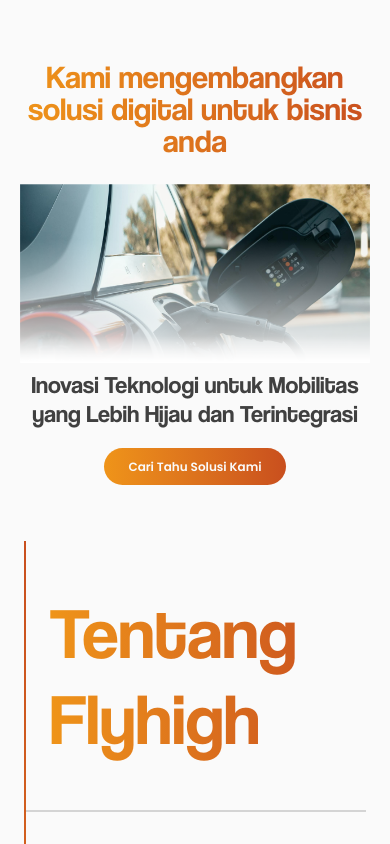
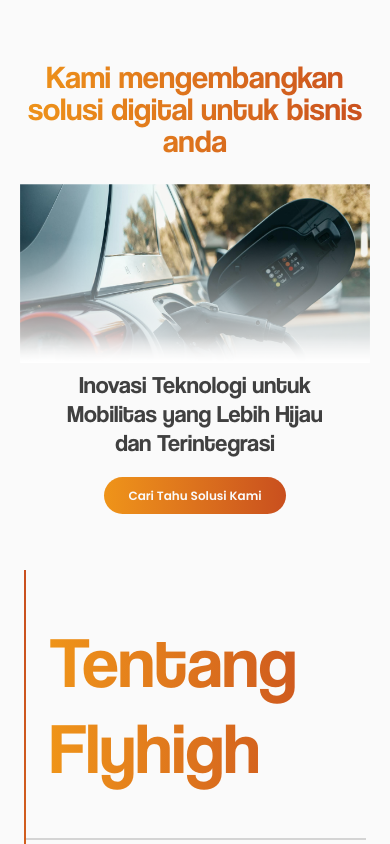
Before and after one commit to FlyHigh404/company-profile, a Next.js app: page / in a window 390 px wide. Shown: the top 844 px of the page. Built offline with nearby package versions, Linux system fonts and the light colour scheme.

Commit message:
fix(hero):responsive

```diff
--- a/src/components/home/hero-section/index.jsx
+++ b/src/components/home/hero-section/index.jsx
@@ -9,7 +9,7 @@
 			<Image className="" src="/images/hero2.png" alt="Hero Background" width={1239.5} height={633.8} />
 			</div>
 			<div>
-				<h1 className="typo-h4 md:typo-h3 lg:typo-h2 pb-6 md:pb-9 lg:pb-8 text-neutral-700 px-[2px] md:px-[50px] lg:px-[300px] cursor-default">Inovasi Teknologi untuk Mobilitas yang Lebih Hijau dan Terintegrasi</h1>
+				<h1 className="typo-h4 md:typo-h3 lg:typo-h2 pb-6 md:pb-9 lg:pb-8 text-neutral-700 px-[30px] md:px-[230px] lg:px-[300px] cursor-default">Inovasi Teknologi untuk Mobilitas yang Lebih Hijau dan Terintegrasi</h1>
 
 				<a href="#"><span className="typo-b-sm md:typo-b-md lg:typo-b-md font-[600] bg-gradient-to-r from-[#EF9419] to-[#C94F1E] p-2.5 md:p-4 px-6 md:px-10  text-neutral-50 rounded-[30px]">Cari Tahu Solusi Kami</span></a>
 			</div>
```
